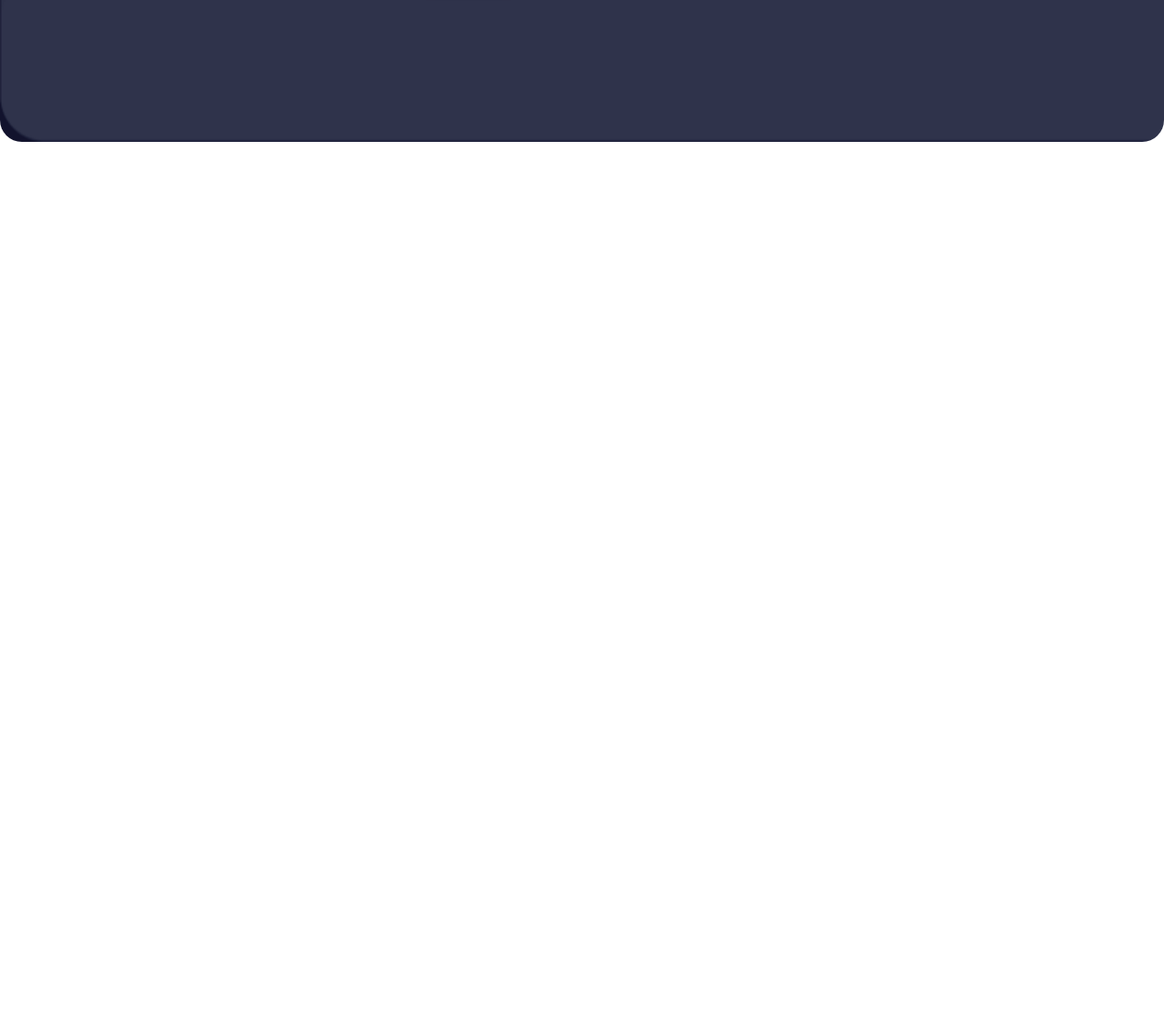
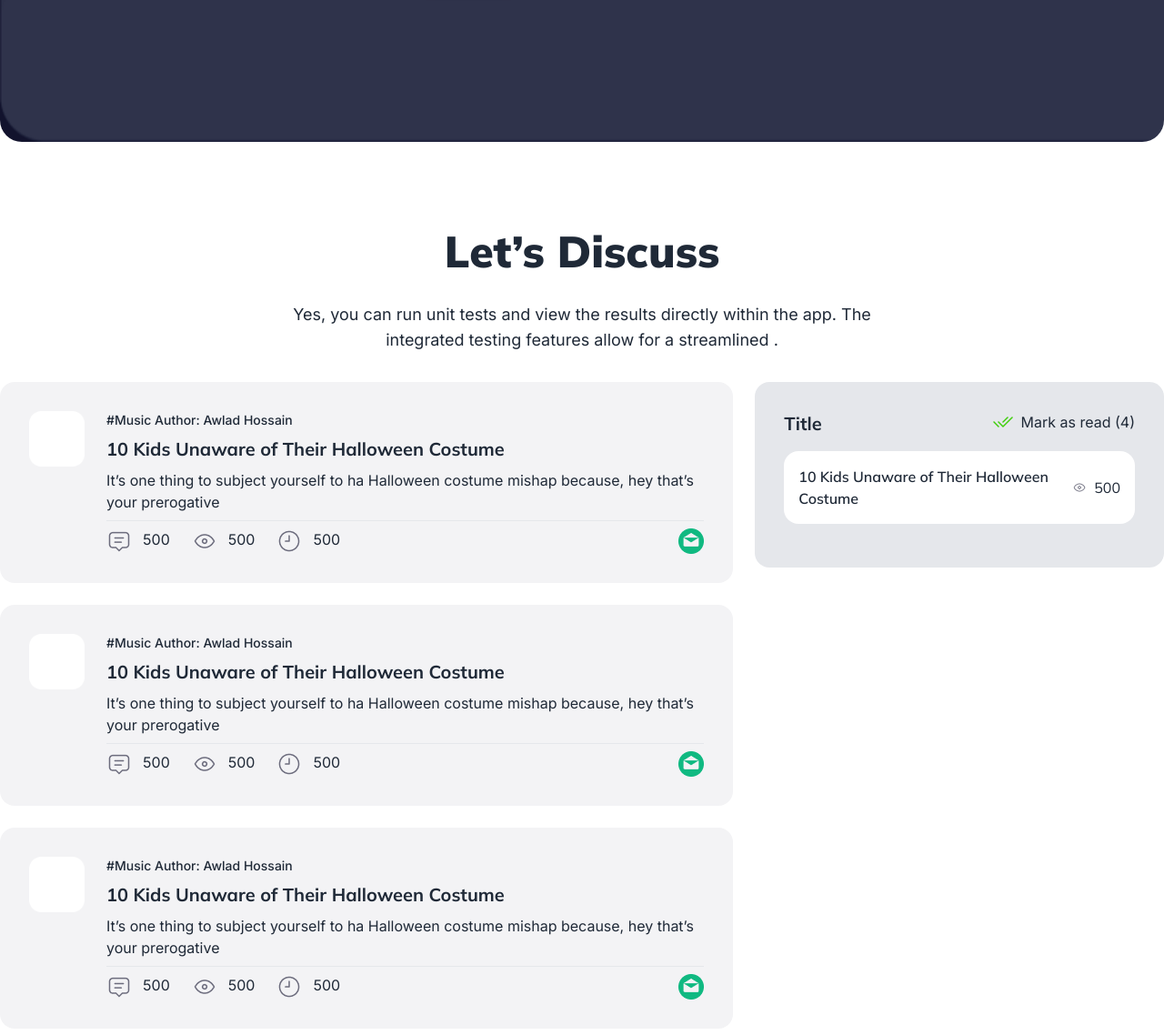
Before and after one commit to subas-roy/retro-forum, a plain HTML site: page index.html in a window 1280 px wide. Shown: the part 500-1638 px from the top of the page at 91% size. Before the commit the page ends 800 px from the top, so only its background shows below. Drawn offline with nearby package versions, Linux system fonts and the light colour scheme.

Commit message:
added Discuss section

```diff
--- a/index.html
+++ b/index.html
@@ -101,7 +101,126 @@
     </div>
 
     <!-- Discus section -->
+    <section class="container mx-auto py-24">
+      <div class="text-center">
+        <h2 class="text-5xl font-black">Let’s Discuss</h2>
+        <p class="inter font-normal text-lg py-8">Yes, you can run unit tests and view the results directly within the app. The <br> integrated testing features allow for a streamlined .</p>
+      </div>
+      <div class="flex gap-6">
+        <div class="flex flex-col gap-6">
+          <div class="flex gap-6 bg-[#F3F3F5] rounded-2xl p-8">
+            <div>
+              <img src="images/ractangle.png" alt="">
+            </div>
+            <div class="meta flex flex-col gap-2">
+              <p class="inter font-medium text-sm"><span>#Music</span> <span>Author: Awlad Hossain</span></p>
+              <h4 class="font-bold text-xl">10 Kids Unaware of Their Halloween Costume</h4>
+              <p class="inter font-normal">It’s one thing to subject yourself to ha Halloween costume mishap because, hey that’s your prerogative</p>
+              <hr>
+              <div class="flex justify-between inter font-normal">
+                <div class="flex gap-6">
+                  <div class="flex gap-3">
+                    <img src="images/chat.png" alt="">
+                    <span>500</span>
+                  </div>
+                  <div class="flex gap-3">
+                    <img src="images/views.png" alt="">
+                    <span>500</span>
+                  </div>
+                  <div class="flex gap-3">
+                    <img src="images/timer.png" alt="">
+                    <span>500</span>
+                  </div>
+                </div>
+                <img src="images/email.png" alt="">
+              </div>
+            </div>
+          </div>
+          <div class="flex gap-6 bg-[#F3F3F5] rounded-2xl p-8">
+            <div>
+              <img src="images/ractangle.png" alt="">
+            </div>
+            <div class="meta flex flex-col gap-2">
+              <p class="inter font-medium text-sm"><span>#Music</span> <span>Author: Awlad Hossain</span></p>
+              <h4 class="font-bold text-xl">10 Kids Unaware of Their Halloween Costume</h4>
+              <p class="inter font-normal">It’s one thing to subject yourself to ha Halloween costume mishap because, hey that’s your prerogative</p>
+              <hr>
+              <div class="flex justify-between inter font-normal">
+                <div class="flex gap-6">
+                  <div class="flex gap-3">
+                    <img src="images/chat.png" alt="">
+                    <span>500</span>
+                  </div>
+                  <div class="flex gap-3">
+                    <img src="images/views.png" alt="">
+                    <span>500</span>
+                  </div>
+                  <div class="flex gap-3">
+                    <img src="images/timer.png" alt="">
+                    <span>500</span>
+                  </div>
+                </div>
+                <img src="images/email.png" alt="">
+              </div>
+            </div>
+          </div>
+          <div class="flex gap-6 bg-[#F3F3F5] rounded-2xl p-8">
+            <div>
+              <img src="images/ractangle.png" alt="">
+            </div>
+            <div class="meta flex flex-col gap-2">
+              <p class="inter font-medium text-sm"><span>#Music</span> <span>Author: Awlad Hossain</span></p>
+              <h4 class="font-bold text-xl">10 Kids Unaware of Their Halloween Costume</h4>
+              <p class="inter font-normal">It’s one thing to subject yourself to ha Halloween costume mishap because, hey that’s your prerogative</p>
+              <hr>
+              <div class="flex justify-between inter font-normal">
+                <div class="flex gap-6">
+                  <div class="flex gap-3">
+                    <img src="images/chat.png" alt="">
+                    <span>500</span>
+                  </div>
+                  <div class="flex gap-3">
+                    <img src="images/views.png" alt="">
+                    <span>500</span>
+                  </div>
+                  <div class="flex gap-3">
+                    <img src="images/timer.png" alt="">
+                    <span>500</span>
+                  </div>
+                </div>
+                <img src="images/email.png" alt="">
+              </div>
+            </div>
+          </div>
 
+        </div>
+        <div>
+          <div class="bg-gray-200 rounded-2xl p-8">
+            <div class="flex justify-between">
+              <h4 class="font-bold text-xl">Title</h4>
+              <div class="flex gap-2">
+                <div>
+                  <img src="images/mark.png" alt="">
+                </div>
+                <p class="inter font-normal">Mark as read (<span>4</span>)</p>
+              </div>
+            </div>
+            <div class="flex bg-white p-4 rounded-2xl my-4 gap-4">
+              <div>
+                <p class="mulish font-semibold">10 Kids Unaware of Their Halloween Costume</p>
+              </div>
+              <div class="flex gap-2 items-center">
+                <div>
+                  <img src="images/views.png" alt="">
+                </div>
+                <span>500</span>
+              </div>
+            </div>
+          </div>
+
+        </div>
+      </div>
+    </section>
   </main>
   <footer>
 
```
Also changed, not shown: images/chat.png (added), images/email.png (added), images/mark.png (added), images/ractangle.png (added), images/timer.png (added), images/views.png (added).
